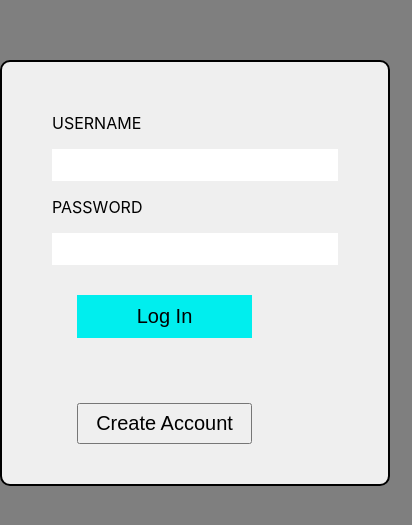
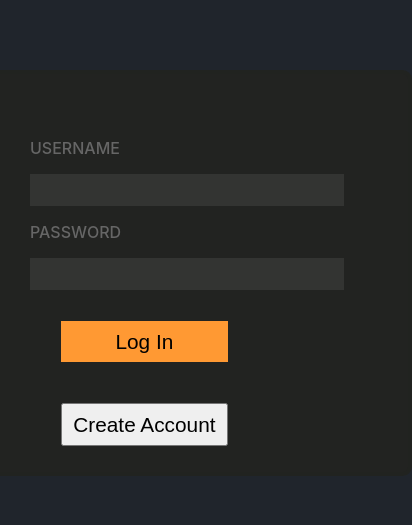
Before and after one commit to rebaet/simple-accounts, a plain HTML site: page index.html in a window 390 px wide. Shown: the part 149-674 px from the top of the page, 412 px wide, since content can reach past the window. Drawn offline with Linux system fonts and the light colour scheme.

Commit message:
Responsive Styling

```diff
--- a/stylesheets/index.css
+++ b/stylesheets/index.css
@@ -5,7 +5,7 @@ body {
     sans-serif;
   -webkit-font-smoothing: antialiased;
   -moz-osx-font-smoothing: grayscale;
-  background-color: #7f7f7f;
+  background-color: #20252c;
 }
 
 code {
@@ -21,16 +21,16 @@ code {
 }
 
 #box {
+  color: #666666;
+  font-weight: 475;
   width: 25%;
-  background-color: #efefef;
+  background-color: #222321;
   display: flex;
   flex-direction: column;
   min-width: fit-content;
-  padding: 35px 50px 5px 50px;
-  border: solid 2px black;
-  border-radius: 10px;
-  align-items: center;
-  justify-content: center;
+  padding: 3em 4em 1em 3em;
+  border: solid 0.3em #212320;
+  border-radius: 0.6em;
 }
 
 .field {
@@ -39,24 +39,36 @@ code {
   flex-direction: column;
 }
 
+p:hover{
+  color: #ff9933
+}
+
 input {
+  padding-top: 0;
+  font-size: 1.5em;
   border: none;
-  height: 30px;
+  height: 1.3em;
+  background-color: #333432;
+}
+
+input:hover {
+  background-color: #535452;
 }
 
 button {
-  width: 175px;
-  font-size: 20px;
-  margin: 30px 25px 35px 25px;
-  padding: 7px;
+  width: 8em;
+  font-size: 1.3em;
+  margin: 1.5em 1.5em .5em 1.5em;
+  padding: 0.35em;
 }
 
 .blu-btn {
-  background-color: #00eeee;
+  background-color: #ff9933;
   border: none;
-  padding: 10px;
+  padding: 0.4em;
 }
 
 .blu-btn:hover {
-  background-color: #00dcdc;
+  background-color: #ffa64d;
+  padding:0.396em;
 }
```
Also changed, not shown: 1 other file.
